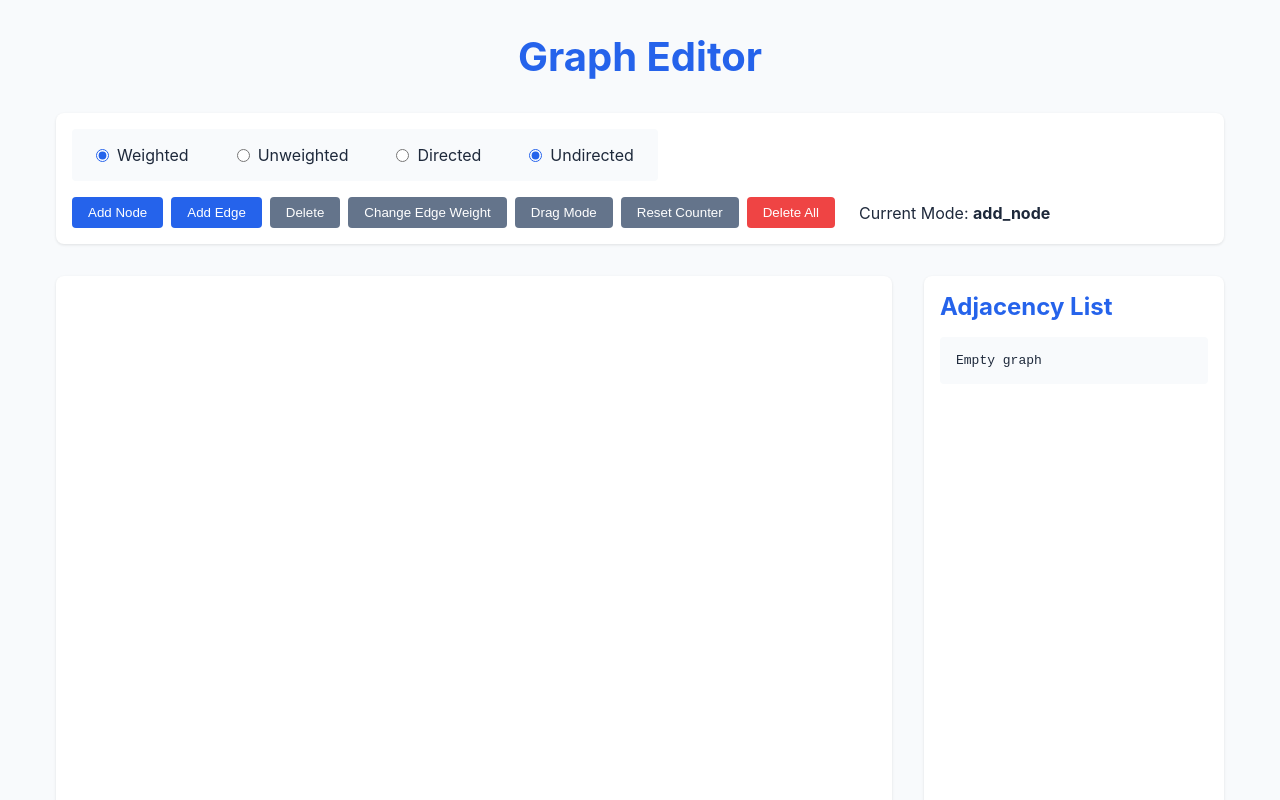
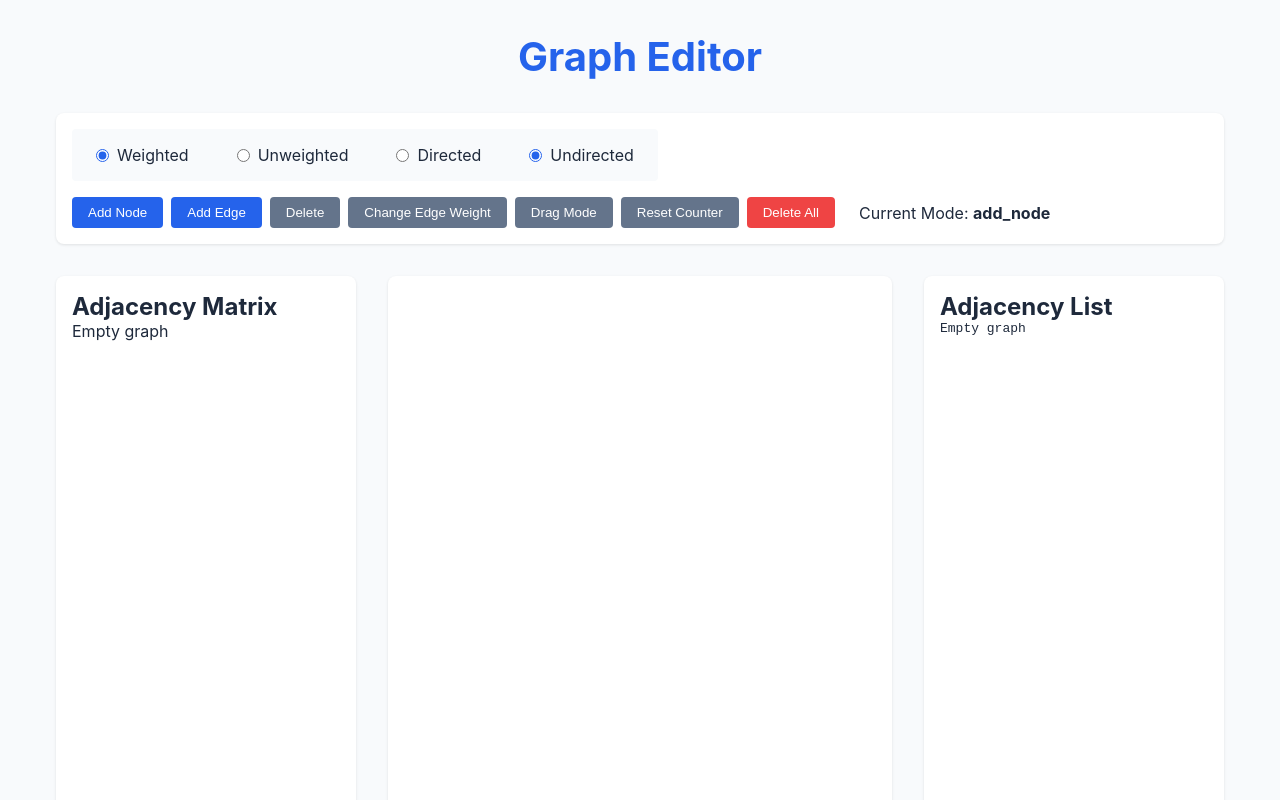
Before and after one commit to Peter-Shamoun/Graph-Theory, a React (Create React App) app: page / in a window 1280 px wide. Shown: the top 800 px of the page. Built offline with nearby package versions, Linux system fonts and the light colour scheme.

Commit message:
adjaceny matrix

```diff
--- a/src/App.css
+++ b/src/App.css
@@ -196,11 +196,10 @@ body {
 }
 
 .graph-canvas {
-  flex: 1;
-  /* ... existing graph-canvas styles ... */
+  flex: 2;  /* Give more space to the graph */
 }
 
-.adjacency-list {
+.matrix-list, .adjacency-list {
   width: 300px;
   background: var(--surface);
   padding: 1rem;
@@ -208,16 +207,21 @@ body {
   box-shadow: 0 1px 3px rgba(0, 0, 0, 0.1);
 }
 
-.adjacency-list h2 {
-  color: var(--primary);
-  margin-bottom: 1rem;
+.matrix-list table {
+  border-collapse: collapse;
+  width: 100%;
+  font-family: monospace;
+  margin-top: 1rem;
 }
 
-.adjacency-list pre {
-  background: var(--background);
-  padding: 1rem;
-  border-radius: 0.25rem;
-  overflow-x: auto;
-  white-space: pre-wrap;
-  font-family: monospace;
+.matrix-list td, .matrix-list th {
+  border: 1px solid var(--secondary);
+  padding: 0.5rem;
+  text-align: center;
+  font-size: 0.9rem;
 }
+
+.matrix-list th {
+  background-color: var(--background);
+  font-weight: bold;
+}
--- a/src/App.js
+++ b/src/App.js
@@ -318,6 +318,66 @@ export default function GraphEditor() {
     return formatted || 'Empty graph';
   };
 
+  // Add this function to generate the adjacency matrix
+  const getAdjacencyMatrix = () => {
+    // Create a mapping of uniqueId to simple numeric id
+    const idMapping = {};
+    nodes.forEach(node => {
+      idMapping[node.uniqueId] = node.id;
+    });
+
+    // Initialize matrix with zeros
+    const size = nodes.length;
+    const matrix = Array(size).fill().map(() => Array(size).fill(0));
+
+    // Fill matrix based on edges
+    edges.forEach(edge => {
+      const sourceIdx = idMapping[edge.source];
+      const targetIdx = idMapping[edge.target];
+
+      matrix[sourceIdx][targetIdx] = 1;
+
+      // For undirected graphs, make it symmetrical
+      if (!isDirected) {
+        matrix[targetIdx][sourceIdx] = 1;
+      }
+    });
+
+    return matrix;
+  };
+
+  // Add this function to render the matrix
+  const renderAdjacencyMatrix = () => {
+    const matrix = getAdjacencyMatrix();
+
+    if (nodes.length === 0) {
+      return <p>Empty graph</p>;
+    }
+
+    return (
+      <table>
+        <thead>
+          <tr>
+            <th></th>
+            {nodes.sort((a, b) => a.id - b.id).map(node => (
+              <th key={node.id}>{node.id}</th>
+            ))}
+          </tr>
+        </thead>
+        <tbody>
+          {matrix.map((row, i) => (
+            <tr key={i}>
+              <th>{i}</th>
+              {row.map((cell, j) => (
+                <td key={j}>{cell}</td>
+              ))}
+            </tr>
+          ))}
+        </tbody>
+      </table>
+    );
+  };
+
   return (
     <div className="graph-editor">
       <header className="graph-editor__header">
@@ -394,6 +454,11 @@ export default function GraphEditor() {
       </div>
 
       <div className="graph-container">
+        <div className="matrix-list">
+          <h2>Adjacency Matrix</h2>
+          {renderAdjacencyMatrix()}
+        </div>
+
         <svg
           className="graph-canvas"
           width="1000"
```
